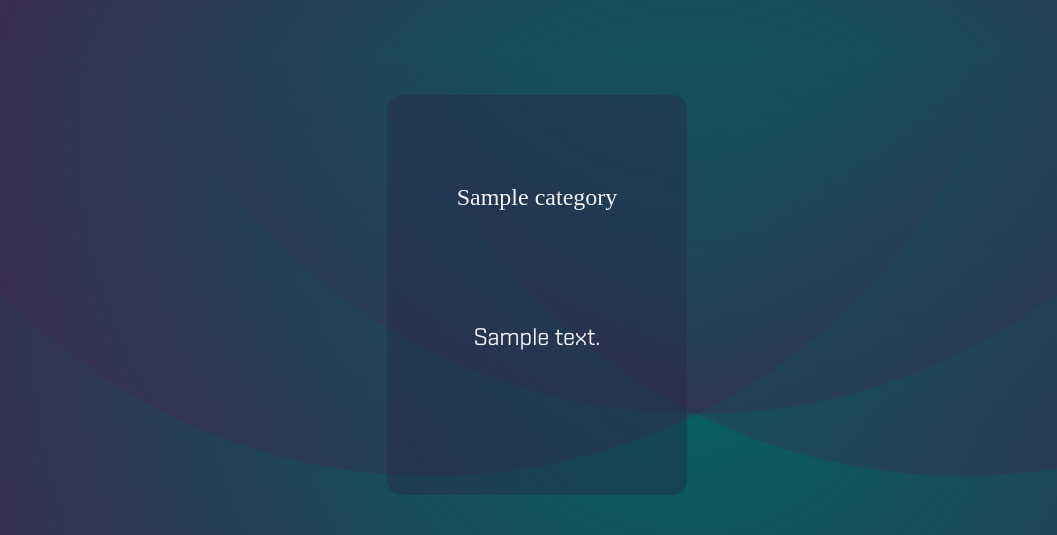
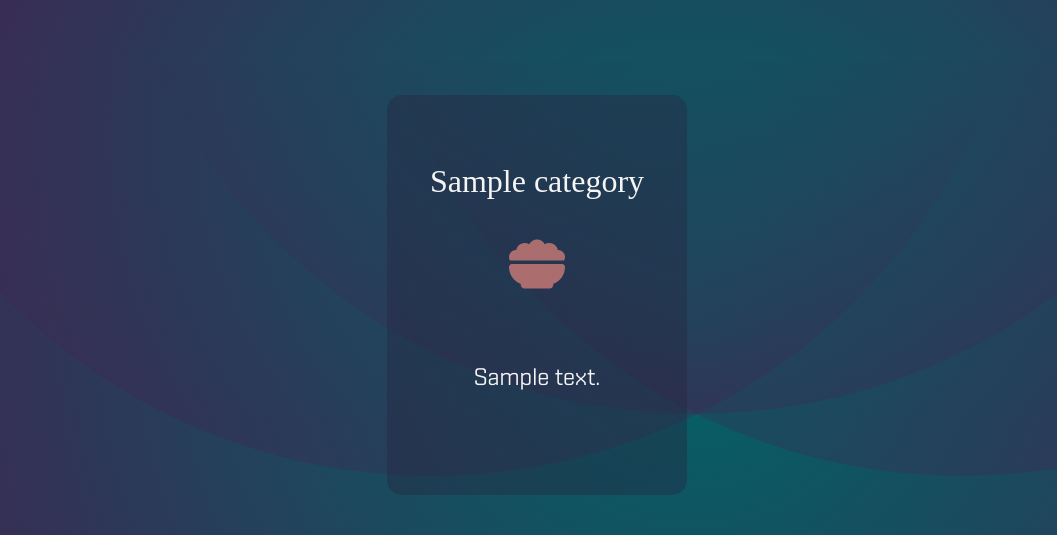
Before and after one commit to Addair89/XENA, a Django app: page /categories/ in a window 1280 px wide. Shown: the part 246-781 px from the top of the page, without its empty margins (103-1160 px from the left). Run offline with Django 5.2, Linux system fonts and the light colour scheme; a user stored in the database is signed in; tables that the repository leaves empty hold one stand-in row (values such as "Sample post"); some web fonts are replaced.

Commit message:
Edit Button, Category Icons

```diff
--- a/main_app/static/css/styles.css
+++ b/main_app/static/css/styles.css
@@ -304,6 +304,7 @@ ul li form button:hover {
 
 .card-title {
   font-family: "shentox-bold";
+  font-size: 4vmin;
 }
 
 .fav-card-body {
@@ -335,13 +336,30 @@ ul li form button:hover {
   border: none;
 }
 
-.btn-danger:hover {
-  cursor: pointer;
-  scale: 1.3;
-  color: red;
-}
-
 .fa-trash-can {
   font-size: 4vmin;
   color: #ea887d;
 }
+
+.fa-trash-can:hover {
+  cursor: pointer;
+  scale: 1.3;
+  color: red
+}
+
+.fa-pencil {
+  font-size: 4vmin;
+  color: #006466
+}
+
+.btn-primary:hover {
+  cursor: pointer;
+  scale: 1.3;
+  transition: all .2s ease-in-out;
+  filter: brightness(1.5);
+}
+
+.category-icon {
+  font-size: 7vmin;
+  color: #ea887dae;
+}
--- a/main_app/templates/categories/index.html
+++ b/main_app/templates/categories/index.html
@@ -8,6 +8,23 @@
     <div class="card">
       <div class="card-content">
         <span class="card-title">{{ category.name }}</span>
+        {% if category.name == "Education" %}
+        <i class="fa-solid fa-graduation-cap category-icon"></i>
+      {% elif category.name == "Finance" %}
+        <i class="fa-solid fa-piggy-bank category-icon"></i>
+      {% elif category.name == "Home/Lifestyle" %}
+        <i class="fa-solid fa-house category-icon"></i>
+      {% elif category.name == "Career"%}
+        <i class="fa-solid fa-briefcase category-icon"></i>
+      {% elif category.name == "Child Care"%}
+        <i class="fa-solid fa-children category-icon"></i>
+      {% elif category.name == "Fitness"%}
+        <i class="fa-solid fa-dumbbell category-icon"></i>
+      {% elif category.name == "General"%}
+        <i class="fa-solid fa-user category-icon"></i>
+      {% else %}
+        <i class="fa-solid fa-bowl-food category-icon"></i>
+      {% endif %}
         <p> {{ category.description|linebreaks }}</p>
       </div>
     </div>
--- a/main_app/templates/prompts/favorites.html
+++ b/main_app/templates/prompts/favorites.html
@@ -14,7 +14,7 @@
                         <small class="text-muted">{{ improvement.timestamp }}</small>
                     </p>
                     <div class="fav-button">
-                    <a href="{% url 'edit_favorite' improvement.id %}" class="btn btn-primary">Edit</a>
+                    <a href="{% url 'edit_favorite' improvement.id %}" class="btn btn-primary"><i class="fa-solid fa-pencil"></i></a>
                     <form action="{% url 'delete_favorite' improvement.id %}" method="post" class="d-inline">
                         {% csrf_token %}
                         <button type="submit" class="btn btn-danger"><i class="fa-regular fa-trash-can"></i></button>
```
